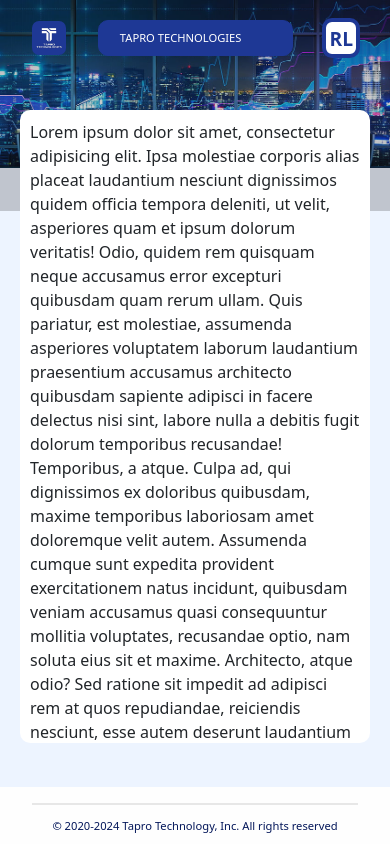
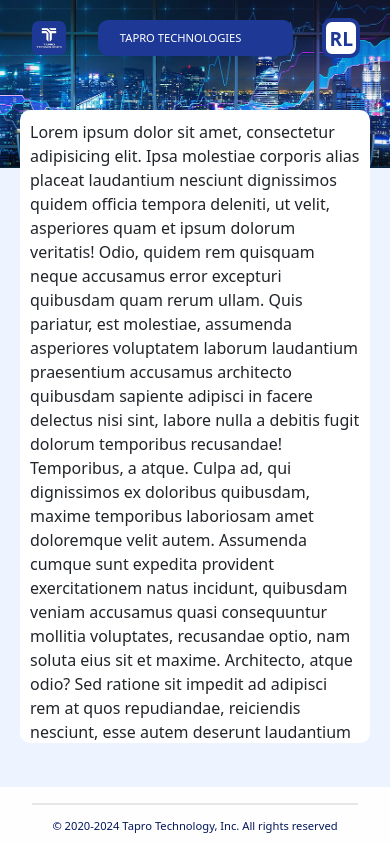
Before and after one commit to kavindarlm/resource-portfolio-mgmnt-frontend, an Angular app: page / in a window 390 px wide. Built offline with nearby package versions, Linux system fonts and the light colour scheme.

Commit message:
page-body-final

```diff
--- a/src/app/pages-body/pages-body.component.css
+++ b/src/app/pages-body/pages-body.component.css
@@ -142,8 +142,7 @@
       font-size: .7rem; /* Smaller font size for small screens */
     }
 
-    /* Make the logo and initials smaller on small screens */
-    .logo, .user-initials {
+    .logo, .user-initials, .background-overlay {
       height: 40px; /* Adjust as needed */
       padding: 3px 3px; /* Adjust as needed */
     }
```
